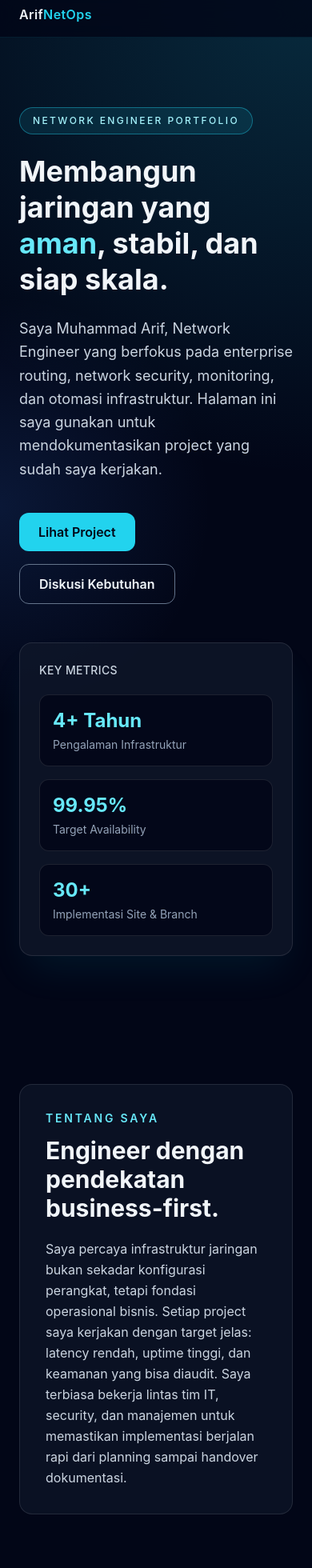
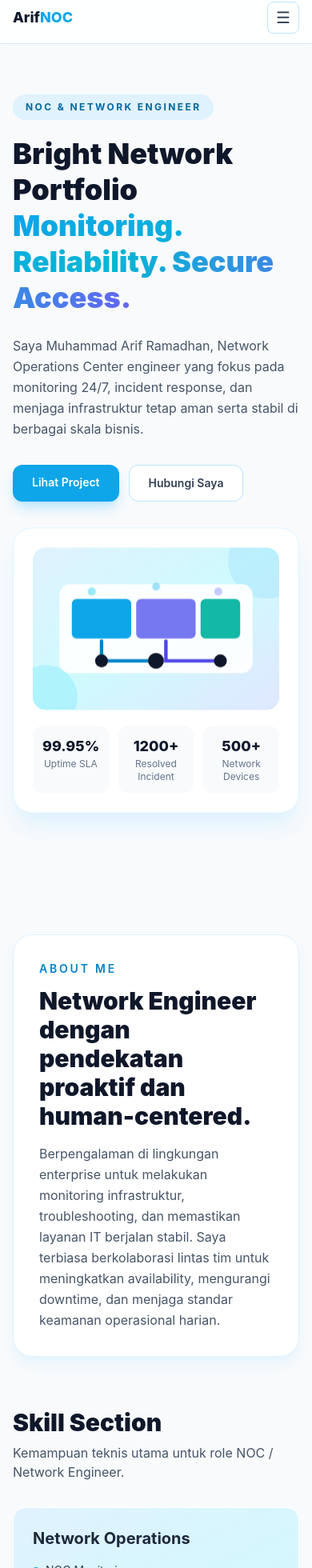
Before and after one commit to Riff-Code/portfolio-siswa, a React (Vite) app: page / in a window 390 px wide. Shown: the part 10-1970 px from the top of the page at 80% size. Built offline with nearby package versions, Linux system fonts and the light colour scheme.

Commit message:
Create bright responsive NOC portfolio with animated sections

```diff
--- a/src/components/Hero.jsx
+++ b/src/components/Hero.jsx
@@ -1,62 +1,79 @@
-const stats = [
-  { value: "4+ Tahun", label: "Pengalaman Infrastruktur" },
-  { value: "99.95%", label: "Target Availability" },
-  { value: "30+", label: "Implementasi Site & Branch" },
+const quickStats = [
+  { label: "Uptime SLA", value: "99.95%" },
+  { label: "Resolved Incident", value: "1200+" },
+  { label: "Network Devices", value: "500+" },
 ];
 
 export default function Hero() {
   return (
-    <section id="hero" className="relative overflow-hidden px-6 pb-20 pt-36">
-      <div className="pointer-events-none absolute inset-0 -z-10 bg-[radial-gradient(circle_at_top_right,rgba(34,211,238,0.18),transparent_45%),radial-gradient(circle_at_left,rgba(59,130,246,0.14),transparent_35%)]" />
+    <section id="hero" className="relative overflow-hidden px-4 pb-20 pt-32 md:px-6 md:pt-36">
+      <div className="pointer-events-none absolute inset-0 -z-10 bg-[radial-gradient(circle_at_top_left,#dbeafe,transparent_45%),radial-gradient(circle_at_bottom_right,#cffafe,transparent_35%),linear-gradient(180deg,#ffffff, #f8fafc)]" />
 
-      <div className="mx-auto grid max-w-6xl items-center gap-12 lg:grid-cols-[1.2fr_1fr]">
+      <div className="mx-auto grid w-full max-w-6xl items-center gap-10 lg:grid-cols-2">
         <div>
-          <p className="inline-flex rounded-full border border-cyan-400/40 bg-cyan-400/10 px-4 py-2 text-xs font-medium uppercase tracking-[0.2em] text-cyan-200">
-            Network Engineer Portfolio
+          <p className="inline-flex rounded-full bg-sky-100 px-4 py-2 text-xs font-bold uppercase tracking-[0.2em] text-sky-700">
+            NOC & Network Engineer
           </p>
 
-          <h1 className="mt-6 text-4xl font-bold leading-tight text-slate-100 md:text-6xl">
-            Membangun jaringan yang <span className="text-cyan-300">aman</span>,
-            stabil, dan siap skala.
+          <h1 className="mt-5 text-4xl font-black leading-tight text-slate-900 md:text-6xl">
+            Bright Network Portfolio <br />
+            <span className="bg-gradient-to-r from-sky-500 via-cyan-500 to-indigo-500 bg-clip-text text-transparent">
+              Monitoring. Reliability. Secure Access.
+            </span>
           </h1>
 
-          <p className="mt-6 max-w-2xl text-lg leading-relaxed text-slate-300">
-            Saya Muhammad Arif, Network Engineer yang berfokus pada enterprise
-            routing, network security, monitoring, dan otomasi infrastruktur.
-            Halaman ini saya gunakan untuk mendokumentasikan project yang sudah
-            saya kerjakan.
+          <p className="mt-6 max-w-2xl text-base leading-relaxed text-slate-600 md:text-lg">
+            Saya Muhammad Arif Ramadhan, Network Operations Center engineer yang fokus
+            pada monitoring 24/7, incident response, dan menjaga infrastruktur tetap
+            aman serta stabil di berbagai skala bisnis.
           </p>
 
-          <div className="mt-10 flex flex-wrap gap-4">
+          <div className="mt-8 flex flex-wrap gap-3">
             <a
               href="#projects"
-              className="rounded-xl bg-cyan-400 px-6 py-3 font-semibold text-slate-950 transition hover:bg-cyan-300"
+              className="rounded-xl bg-sky-500 px-6 py-3 text-sm font-semibold text-white shadow-lg shadow-sky-200 transition hover:-translate-y-0.5 hover:bg-sky-600"
             >
               Lihat Project
             </a>
             <a
               href="#contact"
-              className="rounded-xl border border-slate-500 px-6 py-3 font-semibold text-slate-100 transition hover:border-cyan-300 hover:text-cyan-200"
+              className="rounded-xl border border-sky-200 bg-white px-6 py-3 text-sm font-semibold text-slate-700 transition hover:border-sky-400 hover:text-sky-600"
             >
-              Diskusi Kebutuhan
+              Hubungi Saya
             </a>
           </div>
         </div>
 
-        <div className="rounded-2xl border border-white/10 bg-slate-900/80 p-6 shadow-2xl shadow-cyan-500/10">
-          <p className="mb-5 text-sm font-medium uppercase tracking-wide text-slate-300">
-            Key Metrics
-          </p>
-          <div className="space-y-4">
-            {stats.map((item) => (
-              <div
-                key={item.label}
-                className="rounded-xl border border-white/10 bg-slate-950/80 p-4"
-              >
-                <p className="text-2xl font-bold text-cyan-300">{item.value}</p>
-                <p className="mt-1 text-sm text-slate-400">{item.label}</p>
-              </div>
-            ))}
+        <div className="relative">
+          <div className="animate-float-card rounded-3xl border border-sky-100 bg-white/90 p-6 shadow-xl shadow-sky-100 md:p-8">
+            <div className="relative overflow-hidden rounded-2xl bg-gradient-to-br from-sky-100 via-cyan-100 to-indigo-100 p-6">
+              <div className="absolute -right-8 -top-8 h-24 w-24 animate-pulse rounded-full bg-sky-300/40" />
+              <div className="absolute -bottom-6 -left-6 h-20 w-20 animate-pulse rounded-full bg-cyan-300/50" />
+
+              <svg viewBox="0 0 420 250" className="relative z-10 w-full" role="img" aria-label="Network engineer illustration">
+                <rect x="15" y="35" width="390" height="180" rx="22" fill="#ffffff" opacity="0.9" />
+                <rect x="40" y="65" width="120" height="80" rx="10" fill="#0ea5e9" />
+                <rect x="170" y="65" width="120" height="80" rx="10" fill="#6366f1" opacity="0.88" />
+                <rect x="300" y="65" width="80" height="80" rx="10" fill="#14b8a6" />
+                <path d="M100 150 L100 190 L210 190" stroke="#0284c7" strokeWidth="7" fill="none" strokeLinecap="round" />
+                <path d="M230 150 L230 190 L340 190" stroke="#4f46e5" strokeWidth="7" fill="none" strokeLinecap="round" />
+                <circle cx="210" cy="190" r="16" fill="#0f172a" />
+                <circle cx="340" cy="190" r="13" fill="#0f172a" />
+                <circle cx="100" cy="190" r="13" fill="#0f172a" />
+                <circle cx="80" cy="50" r="8" fill="#22d3ee" className="animate-ping-soft" />
+                <circle cx="210" cy="40" r="8" fill="#38bdf8" className="animate-ping-soft" />
+                <circle cx="335" cy="50" r="8" fill="#818cf8" className="animate-ping-soft" />
+              </svg>
+            </div>
+
+            <div className="mt-5 grid grid-cols-3 gap-3">
+              {quickStats.map((item) => (
+                <div key={item.label} className="rounded-xl bg-slate-50 p-3 text-center">
+                  <p className="text-lg font-extrabold text-slate-900">{item.value}</p>
+                  <p className="text-xs text-slate-500">{item.label}</p>
+                </div>
+              ))}
+            </div>
           </div>
         </div>
       </div>
--- a/src/components/Navbar.jsx
+++ b/src/components/Navbar.jsx
@@ -1,32 +1,62 @@
+import { useState } from "react";
+
 const navItems = [
-  { href: "#hero", label: "Beranda" },
-  { href: "#about", label: "Tentang" },
-  { href: "#skills", label: "Keahlian" },
-  { href: "#projects", label: "Project" },
-  { href: "#contact", label: "Kontak" },
+  { href: "#hero", label: "Home" },
+  { href: "#about", label: "About" },
+  { href: "#projects", label: "Projects" },
+  { href: "#skills", label: "Skills" },
+  { href: "#certification", label: "Certification" },
+  { href: "#contact", label: "Contact" },
 ];
 
 export default function Navbar() {
+  const [open, setOpen] = useState(false);
+
   return (
-    <header className="fixed inset-x-0 top-0 z-50 border-b border-cyan-400/10 bg-slate-950/80 backdrop-blur-xl">
-      <nav className="mx-auto flex max-w-6xl items-center justify-between px-6 py-4">
-        <a href="#hero" className="font-semibold tracking-wide text-slate-100">
-          Arif<span className="text-cyan-400">NetOps</span>
+    <header className="fixed inset-x-0 top-0 z-50 border-b border-sky-200/70 bg-white/85 backdrop-blur-xl">
+      <nav className="mx-auto flex w-full max-w-6xl items-center justify-between px-4 py-3 md:px-6">
+        <a href="#hero" className="text-lg font-extrabold text-slate-900">
+          Arif<span className="text-sky-500">NOC</span>
         </a>
 
-        <ul className="hidden items-center gap-6 text-sm text-slate-300 md:flex">
+        <button
+          type="button"
+          className="inline-flex h-10 w-10 items-center justify-center rounded-lg border border-sky-200 text-slate-700 md:hidden"
+          onClick={() => setOpen((prev) => !prev)}
+          aria-label="Toggle menu"
+          aria-expanded={open}
+        >
+          <span className="text-xl">☰</span>
+        </button>
+
+        <ul className="hidden items-center gap-5 text-sm font-medium text-slate-700 md:flex">
           {navItems.map((item) => (
             <li key={item.href}>
-              <a
-                href={item.href}
-                className="transition hover:text-cyan-300 focus-visible:text-cyan-300"
-              >
+              <a href={item.href} className="transition hover:text-sky-500">
                 {item.label}
               </a>
             </li>
           ))}
         </ul>
       </nav>
+
+      {open && (
+        <div className="border-t border-sky-100 bg-white px-4 py-4 md:hidden">
+          <ul className="space-y-3 text-sm font-medium text-slate-700">
+            {navItems.map((item) => (
+              <li key={item.href}>
+                <a
+                  href={item.href}
+                  className="block rounded-md px-3 py-2 transition hover:bg-sky-50 hover:text-sky-600"
+                  onClick={() => setOpen(false)}
+                >
+                  {item.label}
+                </a>
+              </li>
+            ))}
+          </ul>
+        </div>
+      )}
     </header>
   );
 }
--- a/src/components/Skill.jsx
+++ b/src/components/Skill.jsx
@@ -1,82 +1,68 @@
-const focusAreas = [
+const skillGroups = [
+  {
+    title: "Network Operations",
+    points: ["NOC Monitoring", "Incident Management", "RCA & Escalation"],
+    color: "from-sky-100 to-cyan-100",
+  },
   {
     title: "Routing & Switching",
-    points: ["OSPF / BGP", "VLAN Segmentation", "HSRP & Redundancy"],
+    points: ["BGP / OSPF", "VLAN & STP", "High Availability"],
+    color: "from-indigo-100 to-blue-100",
   },
   {
-    title: "Security & Access",
-    points: ["Firewall Policy", "Site-to-Site VPN", "Zero Trust Access"],
+    title: "Security",
+    points: ["Firewall Policy", "VPN IPsec", "Identity Access (Entra ID)"],
+    color: "from-emerald-100 to-cyan-100",
   },
   {
-    title: "Cloud & Automation",
-    points: ["Terraform Basic", "Ansible Playbook", "NetBox & API"],
-  },
-  {
-    title: "Monitoring & Reliability",
-    points: ["Zabbix / Grafana", "Capacity Planning", "Incident Response"],
+    title: "Tools",
+    points: ["Zabbix", "Grafana", "Wireshark & PRTG"],
+    color: "from-orange-100 to-yellow-100",
   },
 ];
 
 const certifications = [
-  "Cisco CCNA",
-  "MTCNA MikroTik",
-  "Fortinet NSE 1-2",
+  "Alibaba Cloud Certified Associate",
+  "Cyber Security Awareness",
+  "Network Monitoring Fundamentals",
+  "Google IT Support Professional",
 ];
 
 export default function Skill() {
   return (
     <>
-      <section id="about" className="mx-auto max-w-6xl px-6 py-20">
-        <div className="rounded-2xl border border-white/10 bg-slate-900/70 p-8 md:p-10">
-          <p className="text-sm font-semibold uppercase tracking-[0.2em] text-cyan-300">
-            Tentang Saya
-          </p>
-          <h2 className="mt-3 text-3xl font-bold text-slate-100 md:text-4xl">
-            Engineer dengan pendekatan business-first.
+      <section id="about" className="mx-auto w-full max-w-6xl px-4 py-16 md:px-6 md:py-20">
+        <div className="rounded-3xl border border-sky-100 bg-white p-8 shadow-lg shadow-sky-100/80 md:p-10">
+          <p className="text-sm font-semibold uppercase tracking-[0.2em] text-sky-600">About Me</p>
+          <h2 className="mt-3 text-3xl font-black text-slate-900 md:text-4xl">
+            Network Engineer dengan pendekatan proaktif dan human-centered.
           </h2>
-          <p className="mt-5 max-w-4xl leading-relaxed text-slate-300">
-            Saya percaya infrastruktur jaringan bukan sekadar konfigurasi
-            perangkat, tetapi fondasi operasional bisnis. Setiap project saya
-            kerjakan dengan target jelas: latency rendah, uptime tinggi, dan
-            keamanan yang bisa diaudit. Saya terbiasa bekerja lintas tim IT,
-            security, dan manajemen untuk memastikan implementasi berjalan rapi
-            dari planning sampai handover dokumentasi.
+          <p className="mt-4 max-w-4xl leading-relaxed text-slate-600">
+            Berpengalaman di lingkungan enterprise untuk melakukan monitoring infrastruktur,
+            troubleshooting, dan memastikan layanan IT berjalan stabil. Saya terbiasa
+            berkolaborasi lintas tim untuk meningkatkan availability, mengurangi downtime,
+            dan menjaga standar keamanan operasional harian.
           </p>
         </div>
       </section>
 
-      <section id="skills" className="mx-auto max-w-6xl px-6 pb-20">
-        <div className="mb-10 flex flex-wrap items-end justify-between gap-4">
-          <div>
-            <h2 className="text-3xl font-bold text-slate-100">Keahlian Utama</h2>
-            <p className="mt-2 text-slate-400">
-              Kombinasi skill teknis dan operasional untuk lingkungan enterprise.
-            </p>
-          </div>
-
-          <div className="flex flex-wrap gap-2">
-            {certifications.map((cert) => (
-              <span
-                key={cert}
-                className="rounded-full border border-cyan-300/30 bg-cyan-300/10 px-3 py-1 text-xs font-medium text-cyan-100"
-              >
-                {cert}
-              </span>
-            ))}
-          </div>
+      <section id="skills" className="mx-auto w-full max-w-6xl px-4 pb-16 md:px-6 md:pb-20">
+        <div className="mb-8">
+          <h2 className="text-3xl font-black text-slate-900">Skill Section</h2>
+          <p className="mt-2 text-slate-600">Kemampuan teknis utama untuk role NOC / Network Engineer.</p>
         </div>
 
         <div className="grid gap-5 md:grid-cols-2">
-          {focusAreas.map((area) => (
+          {skillGroups.map((group) => (
             <article
-              key={area.title}
-              className="rounded-2xl border border-white/10 bg-slate-900/60 p-6"
+              key={group.title}
+              className={`rounded-2xl border border-white bg-gradient-to-br ${group.color} p-6 shadow-md shadow-slate-100 transition hover:-translate-y-1`}
             >
-              <h3 className="text-xl font-semibold text-slate-100">{area.title}</h3>
-              <ul className="mt-4 space-y-2 text-sm text-slate-300">
-                {area.points.map((point) => (
+              <h3 className="text-xl font-bold text-slate-800">{group.title}</h3>
+              <ul className="mt-4 space-y-2 text-sm text-slate-700">
+                {group.points.map((point) => (
                   <li key={point} className="flex items-center gap-2">
-                    <span className="h-1.5 w-1.5 rounded-full bg-cyan-300" />
+                    <span className="h-2 w-2 rounded-full bg-sky-500" />
                     {point}
                   </li>
                 ))}
@@ -85,6 +71,21 @@ export default function Skill() {
           ))}
         </div>
       </section>
+
+      <section id="certification" className="mx-auto w-full max-w-6xl px-4 pb-20 md:px-6">
+        <div className="rounded-3xl border border-indigo-100 bg-gradient-to-r from-indigo-50 to-cyan-50 p-8 md:p-10">
+          <h2 className="text-3xl font-black text-slate-900">Certification Section</h2>
+          <p className="mt-2 text-slate-600">Sertifikasi profesional yang menunjang kapabilitas saya.</p>
+
+          <div className="mt-6 grid gap-3 sm:grid-cols-2">
+            {certifications.map((cert) => (
+              <div key={cert} className="rounded-xl border border-indigo-100 bg-white/90 px-4 py-3 text-sm font-medium text-slate-700">
+                {cert}
+              </div>
+            ))}
+          </div>
+        </div>
+      </section>
     </>
   );
 }
--- a/src/data/projects.js
+++ b/src/data/projects.js
@@ -1,46 +1,46 @@
 export const projects = [
   {
     id: 1,
-    title: "Branch Office SD-WAN Migration",
-    category: "Enterprise Networking",
+    title: "NOC Real-Time Monitoring Dashboard",
+    category: "Monitoring",
     year: "2025",
     description:
-      "Migrasi 12 kantor cabang dari MPLS tradisional ke SD-WAN dengan dual ISP. Hasilnya latency aplikasi kritikal turun 28% dan failover lebih stabil.",
-    tech: ["Cisco ISR", "IPSec VPN", "BGP", "ThousandEyes"],
-    demo: "https://example.com/case-study/sdwan-migration",
-    github: "https://github.com/arif-netops/sdwan-migration-docs",
+      "Membangun dashboard monitoring real-time untuk health check link MPLS, internet, dan server core. Alert dikirim otomatis ke Telegram untuk respon lebih cepat.",
+    tech: ["Zabbix", "Grafana", "Linux", "Telegram API"],
+    demo: "https://example.com/case-study/noc-dashboard",
+    github: "https://github.com/arif-netops/noc-monitoring-dashboard",
   },
   {
     id: 2,
-    title: "Network Monitoring & Alerting Stack",
-    category: "Observability",
-    year: "2024",
+    title: "Secure Remote Access for Branch Office",
+    category: "Security",
+    year: "2025",
     description:
-      "Membangun monitoring berbasis Zabbix + Grafana untuk 300+ network devices. Mean Time To Detect incident turun dari 25 menit menjadi 7 menit.",
-    tech: ["Zabbix", "Grafana", "Telegram Bot API", "Linux"],
-    demo: "https://example.com/case-study/network-observability",
-    github: "https://github.com/arif-netops/network-monitoring-stack",
+      "Implementasi VPN IPsec antar kantor untuk akses aman ke aplikasi internal, lengkap dengan hardening policy firewall dan segmentasi VLAN.",
+    tech: ["FortiGate", "IPsec VPN", "ACL", "VLAN"],
+    demo: "https://example.com/case-study/secure-remote-access",
+    github: "https://github.com/arif-netops/secure-remote-access",
   },
   {
     id: 3,
-    title: "Campus Firewall Hardening Project",
-    category: "Network Security",
+    title: "Incident Handling & Escalation Workflow",
+    category: "Operations",
     year: "2024",
     description:
-      "Redesign firewall policy dan segmentasi VLAN untuk lingkungan kampus multi-gedung. Menutup port berisiko tinggi dan menurunkan insiden brute-force signifikan.",
-    tech: ["FortiGate", "ACL", "VLAN", "Syslog"],
-    demo: "https://example.com/case-study/firewall-hardening",
-    github: "https://github.com/arif-netops/firewall-hardening-guide",
+      "Menyusun SOP incident handling untuk tim NOC agar proses deteksi, eskalasi, dan recovery lebih konsisten. MTTR berhasil turun hingga 35%.",
+    tech: ["ITIL", "NOC SOP", "Runbook", "Postmortem"],
+    demo: "https://example.com/case-study/incident-workflow",
+    github: "https://github.com/arif-netops/incident-handling-workflow",
   },
   {
     id: 4,
-    title: "Infrastructure as Code for Lab Network",
-    category: "Automation",
-    year: "2023",
+    title: "Link Capacity Optimization",
+    category: "Reliability",
+    year: "2024",
     description:
-      "Otomasi provisioning lab network untuk tim internal memakai Ansible dan template konfigurasi. Waktu setup environment baru turun dari 2 jam ke 20 menit.",
-    tech: ["Ansible", "Jinja2", "Netmiko", "GitHub Actions"],
-    demo: "https://example.com/case-study/network-automation-lab",
-    github: "https://github.com/arif-netops/network-lab-automation",
+      "Optimasi kapasitas link WAN dengan traffic analysis dan load balancing policy untuk menjaga performa aplikasi kritikal di jam sibuk.",
+    tech: ["NetFlow", "QoS", "Policy Routing", "PRTG"],
+    demo: "https://example.com/case-study/link-optimization",
+    github: "https://github.com/arif-netops/link-capacity-optimization",
   },
 ];
--- a/src/index.css
+++ b/src/index.css
@@ -1,20 +1,46 @@
 @tailwind base;
 @tailwind components;
 @tailwind utilities;
-
-:root {
-  color-scheme: dark;
-}
 
 html {
   scroll-behavior: smooth;
 }
 
 body {
-  @apply min-h-screen bg-slate-950 text-slate-100 antialiased;
+  @apply min-h-screen bg-slate-50 text-slate-800 antialiased;
   font-family: "Inter", "Segoe UI", sans-serif;
 }
 
 section {
   @apply scroll-mt-24;
 }
+
+@keyframes float-card {
+  0%,
+  100% {
+    transform: translateY(0px);
+  }
+  50% {
+    transform: translateY(-10px);
+  }
+}
+
+@keyframes ping-soft {
+  0%,
+  100% {
+    opacity: 0.45;
+    transform: scale(1);
+  }
+  50% {
+    opacity: 1;
+    transform: scale(1.2);
+  }
+}
+
+.animate-float-card {
+  animation: float-card 4s ease-in-out infinite;
+}
+
+.animate-ping-soft {
+  animation: ping-soft 2.2s ease-in-out infinite;
+}
--- a/src/pages/Home.jsx
+++ b/src/pages/Home.jsx
@@ -3,26 +3,13 @@ import Skill from "../components/Skill";
 import ProjectCard from "../components/ProjectCard";
 import { projects } from "../data/projects";
 
-const workflow = [
+const contactInfo = [
+  { label: "Email", value: "mrif3419@gmail.com", href: "mailto:mrif3419@gmail.com" },
+  { label: "Phone", value: "089516294021", href: "tel:+6289516294021" },
   {
-    title: "Assessment",
-    description:
-      "Audit topologi, risiko keamanan, dan bottleneck performa berdasarkan kondisi nyata di lapangan.",
-  },
-  {
-    title: "Design & Plan",
-    description:
-      "Mendesain arsitektur jaringan yang scalable dengan rencana migrasi yang minim downtime.",
-  },
-  {
-    title: "Implementation",
-    description:
-      "Eksekusi konfigurasi, hardening, dan validasi end-to-end dengan dokumentasi teknis lengkap.",
-  },
-  {
-    title: "Operate & Improve",
-    description:
-      "Monitoring proaktif, incident handling, dan optimasi berkelanjutan berdasarkan data operasional.",
+    label: "LinkedIn",
+    value: "linkedin.com/in/muhammad-arif-ramadhan-23a759242",
+    href: "https://www.linkedin.com/in/muhammad-arif-ramadhan-23a759242",
   },
 ];
 
@@ -32,43 +19,52 @@ export default function Home() {
       <Hero />
       <Skill />
 
-      <section className="mx-auto max-w-6xl px-6 pb-20">
-        <h2 className="text-3xl font-bold text-slate-100">Cara Saya Bekerja</h2>
-        <div className="mt-8 grid gap-4 md:grid-cols-2 lg:grid-cols-4">
-          {workflow.map((item, index) => (
-            <article
-              key={item.title}
-              className="rounded-2xl border border-white/10 bg-slate-900/60 p-5"
-            >
-              <p className="text-xs font-semibold uppercase tracking-wide text-cyan-300">
-                Step {index + 1}
-              </p>
-              <h3 className="mt-2 font-semibold text-slate-100">{item.title}</h3>
-              <p className="mt-2 text-sm leading-relaxed text-slate-400">
-                {item.description}
-              </p>
-            </article>
-          ))}
-        </div>
-      </section>
-
-      <section id="projects" className="mx-auto max-w-6xl px-6 pb-24">
-        <div className="mb-10 flex items-end justify-between gap-4">
+      <section id="projects" className="mx-auto w-full max-w-6xl px-4 pb-20 md:px-6">
+        <div className="mb-8 flex flex-wrap items-end justify-between gap-4">
           <div>
-            <h2 className="text-3xl font-bold text-slate-100">Highlighted Projects</h2>
-            <p className="mt-2 text-slate-400">
-              Portofolio implementasi jaringan yang siap ditampilkan untuk klien
-              maupun recruiter.
+            <h2 className="text-3xl font-black text-slate-900">Project Section</h2>
+            <p className="mt-2 text-slate-600">
+              Contoh project terkait network operation, reliability, security, dan observability.
             </p>
           </div>
         </div>
 
-        <div className="grid gap-8 md:grid-cols-2">
+        <div className="grid gap-6 md:grid-cols-2">
           {projects.map((project) => (
             <ProjectCard key={project.id} project={project} />
           ))}
         </div>
       </section>
+
+      <section id="contact" className="mx-auto w-full max-w-6xl px-4 pb-20 md:px-6">
+        <div className="grid gap-8 rounded-3xl border border-sky-100 bg-white p-8 shadow-lg shadow-sky-100/60 md:grid-cols-[1.1fr_1fr] md:p-10">
+          <div>
+            <p className="text-sm font-semibold uppercase tracking-[0.2em] text-sky-600">Kontak Section</p>
+            <h2 className="mt-2 text-3xl font-black text-slate-900">
+              Siap membantu monitoring dan peningkatan performa jaringan Anda.
+            </h2>
+            <p className="mt-3 text-slate-600">
+              Jika Anda sedang mencari NOC / Network Engineer untuk support operasional,
+              silakan hubungi saya melalui detail di samping.
+            </p>
+          </div>
+
+          <div className="space-y-3">
+            {contactInfo.map((item) => (
+              <a
+                key={item.label}
+                href={item.href}
+                target={item.href.startsWith("http") ? "_blank" : undefined}
+                rel={item.href.startsWith("http") ? "noreferrer" : undefined}
+                className="block rounded-xl border border-sky-100 bg-slate-50 px-4 py-3 transition hover:border-sky-400 hover:bg-sky-50"
+              >
+                <p className="text-xs uppercase tracking-wide text-slate-500">{item.label}</p>
+                <p className="text-sm font-semibold text-slate-800">{item.value}</p>
+              </a>
+            ))}
+          </div>
+        </div>
+      </section>
     </>
   );
 }
```
Also changed, not shown: src/components/Footer.jsx (+4 -37 lines), src/components/ProjectCard.jsx (+9 -26 lines).
